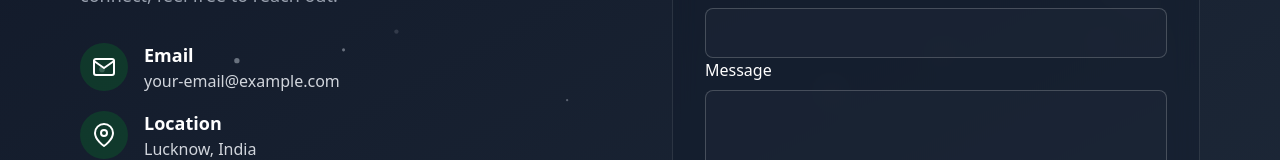
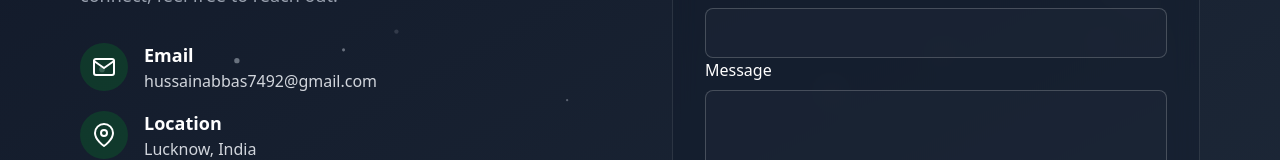
Before and after one commit to imzany1/Personal-Portfolio, a React (Vite) app: page / in a window 1280 px wide. Shown: the part 2617-2777 px from the top of the page. Built offline with nearby package versions, Linux system fonts and the light colour scheme.

Commit message:
Initial commit: incomplete portfolio project

```diff
--- a/src/Components/Contact.jsx
+++ b/src/Components/Contact.jsx
@@ -180,7 +180,7 @@ const Contact = () => {
                 </div>
                 <div>
                   <h4 className="font-bold text-lg">Email</h4>
-                  <a href="mailto:your-email@example.com" className="text-gray-300 hover:text-green-400 transition-colors">your-email@example.com</a>
+                  <a href="mailto:hussainabbas7492@gmail.com" className="text-gray-300 hover:text-green-400 transition-colors">hussainabbas7492@gmail.com</a>
                 </div>
               </div>
               <div className="flex items-center gap-4">
```
